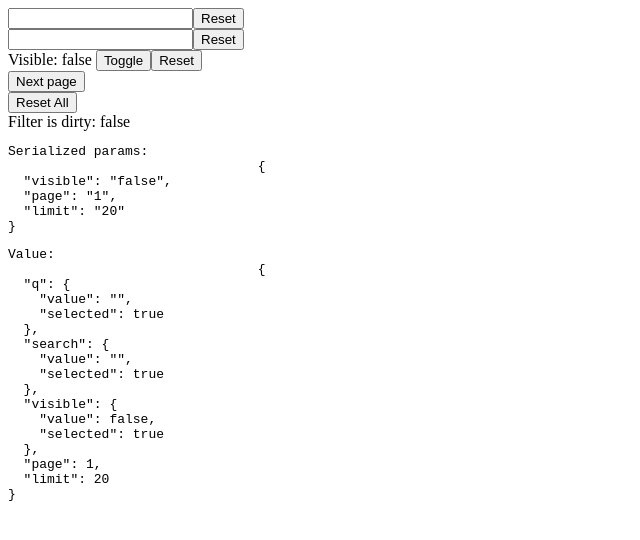
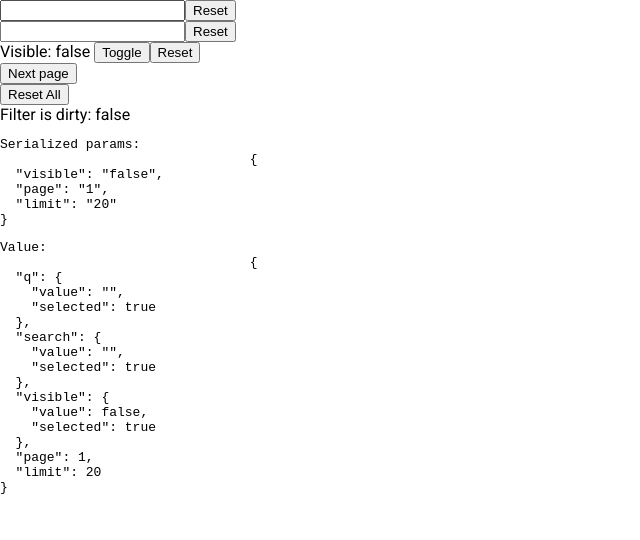
Before and after one commit to tutkli/signal-filters, an Angular app: page / in a window 1280 px wide. Shown: the top 540 px of the page, without its empty margins (0-640 px from the left). Built offline with nearby package versions, Linux system fonts and the light colour scheme.

Commit message:
chore: add angular material

```diff
--- a/angular.json
+++ b/angular.json
@@ -57,7 +57,10 @@
 								"input": "public"
 							}
 						],
-						"styles": ["src/styles.scss"],
+						"styles": [
+              "@angular/material/prebuilt-themes/azure-blue.css",
+              "src/styles.scss"
+            ],
 						"scripts": []
 					},
 					"configurations": {
--- a/package.json
+++ b/package.json
@@ -11,10 +11,12 @@
   "private": true,
   "dependencies": {
     "@angular/animations": "^19.1.0",
+    "@angular/cdk": "19.1.3",
     "@angular/common": "^19.1.0",
     "@angular/compiler": "^19.1.0",
     "@angular/core": "^19.1.0",
     "@angular/forms": "^19.1.0",
+    "@angular/material": "19.1.3",
     "@angular/platform-browser": "^19.1.0",
     "@angular/platform-browser-dynamic": "^19.1.0",
     "@angular/router": "^19.1.0",
--- a/src/index.html
+++ b/src/index.html
@@ -6,8 +6,10 @@
 		<base href="/" />
 		<meta name="viewport" content="width=device-width, initial-scale=1" />
 		<link rel="icon" type="image/x-icon" href="favicon.ico" />
-	</head>
-	<body>
+	  <link href="https://fonts.googleapis.com/css2?family=Roboto:wght@300;400;500&display=swap" rel="stylesheet">
+  <link href="https://fonts.googleapis.com/icon?family=Material+Icons" rel="stylesheet">
+</head>
+	<body class="mat-typography">
 		<app-root></app-root>
 	</body>
 </html>
--- a/src/styles.scss
+++ b/src/styles.scss
@@ -1 +1,4 @@
 /* You can add global styles to this file, and also import other style files */
+
+html, body { height: 100%; }
+body { margin: 0; font-family: Roboto, "Helvetica Neue", sans-serif; }
```
Also changed, not shown: 1 other file (tests, documents, lock files or other folders). Lines whose indentation alone changed are shown as unchanged.
